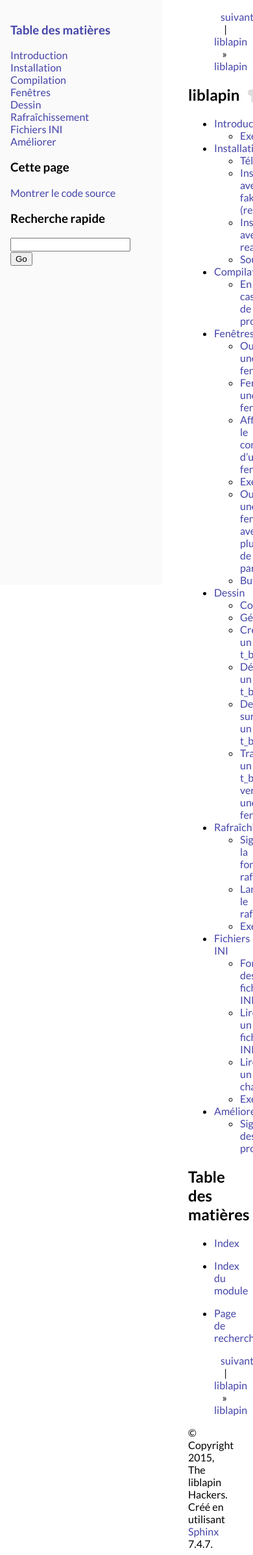
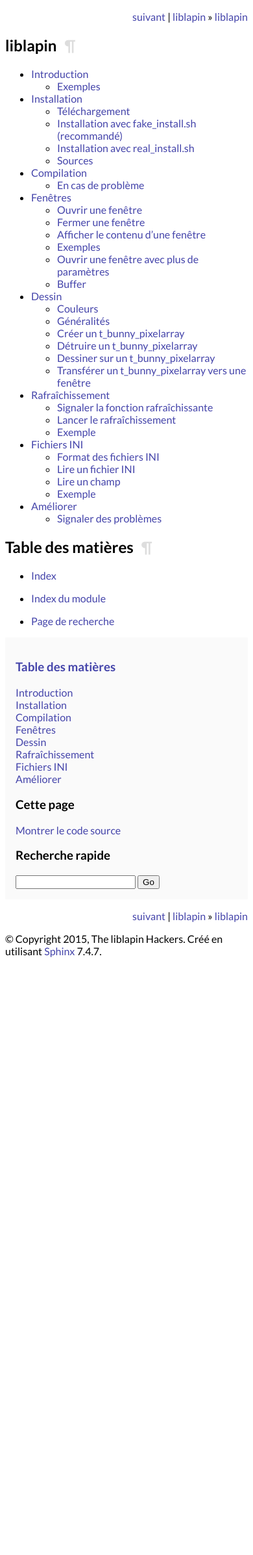
Before and after one commit to motet-a/liblapin-tutorial, a Sphinx documentation site: the page built from source/index.rst, in a window 390 px wide. Shown: the whole page at 65% size. Built offline with Sphinx 7.4.7, drawn with Linux system fonts in a browser that asks for light colours; some web fonts are replaced; after the commit the page ends 1481 px from its top, so only the background shows below that.

Commit message:
Theme: Added some responsiveness

```diff
--- a/source/theme/static/style.css
+++ b/source/theme/static/style.css
@@ -6,29 +6,39 @@
     font-size: 16px;
 }
 
+@media screen and (min-width: 900px) {
     .documentwrapper, .related, .footer {
 	margin-left: 250px;
     }
+}
 
+@media screen and (min-width: 900px) {
     .body, .related, .footer {
 	max-width: 800px;
 	padding-left: 2em;
 	padding-right: 2em;
+    }
 }
 
 pre,code {
     font-family: 'Droid Sans Mono';
     font-size: 15px;
     background: #eee;
+    overflow-x: auto;
 }
 
+.sphinxsidebar {
+    background: #fafafa;
+}
+
+@media screen and (min-width: 900px) {
     .sphinxsidebar {
 	position: fixed;
 	top: 0;
 	left: 0;
 	bottom: 0;
 	width: 250px;
-    background: #fafafa;
+    }
 }
 
 .sphinxsidebarwrapper {
```
Lines whose indentation alone changed are shown as unchanged.
